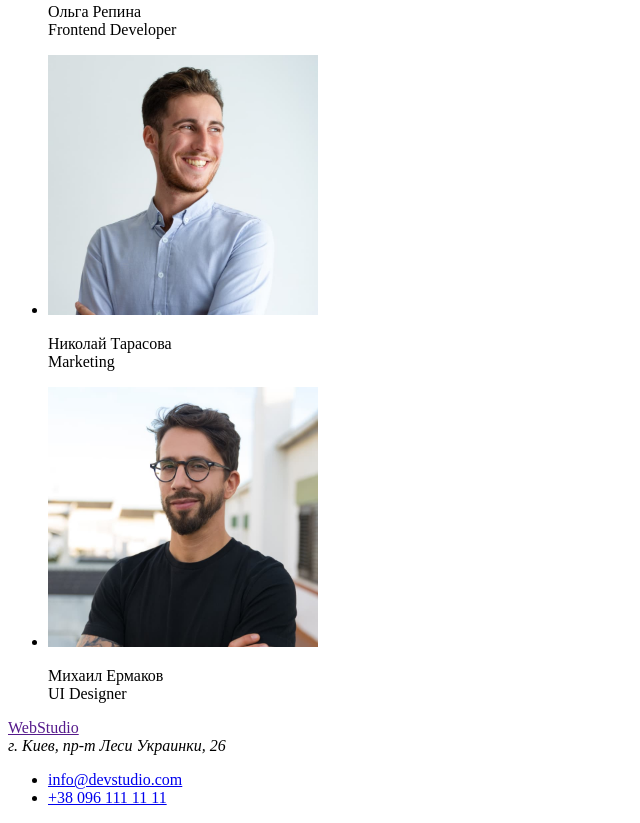
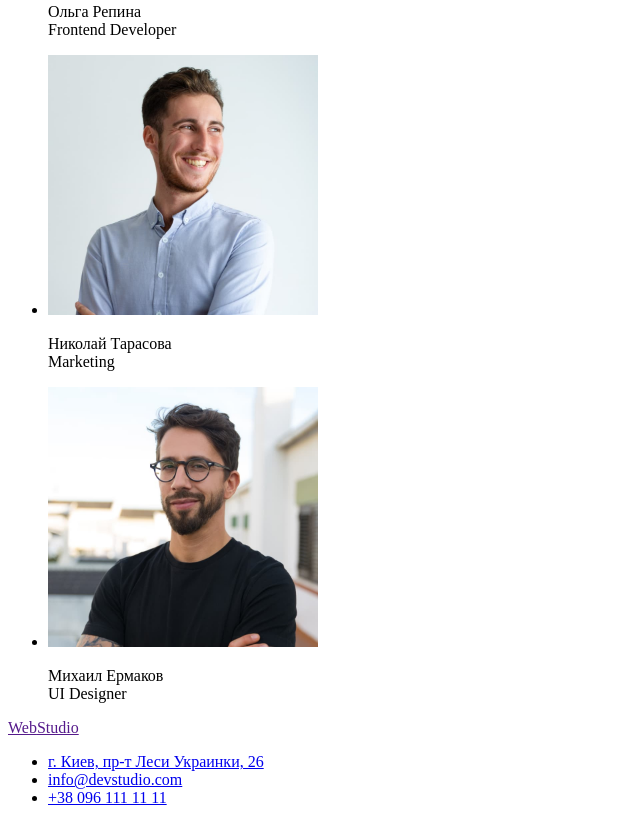
Before and after one commit to BogdanGapon/goit-markup-hw-01, a plain HTML site: page index.html in a window 1280 px wide. Shown: the part 2209-3032 px from the top of the page, without its empty margins (0-640 px from the left). Drawn offline with Linux system fonts and the light colour scheme.

Commit message:
delete tag adress > add adress to ul like li

```diff
--- a/index.html
+++ b/index.html
@@ -29,7 +29,6 @@
         </h1>
         <button type="button">Заказать услугу</button>
       </section>
-
       <section>
         <!-- <h2>Наши преимущества</h2> -->
         <ul>
@@ -55,7 +54,6 @@
           </li>
         </ul>
       </section>
-
       <section>
         <h2>Чем мы занимаемся</h2>
         <ul>
@@ -70,7 +68,6 @@
           </li>
         </ul>
       </section>
-
       <section>
         <h2>Наша команда</h2>
         <ul>
@@ -107,8 +104,8 @@
     </main>
     <footer>
       <a href=""><span>Web</span>Studio</a>
-      <address>г. Киев, пр-т Леси Украинки, 26</address>
       <ul>
+        <li><a href="https://goo.gl/maps/3jRDSdYq94xRZy5t9">г. Киев, пр-т Леси Украинки, 26</a></li>
         <li><a href="mailto:info@devstudio.com">info@devstudio.com</a></li>
         <li><a href="tel:+380961111111">+38 096 111 11 11</a></li>
       </ul>
```
Also changed, not shown: 1 other file.
